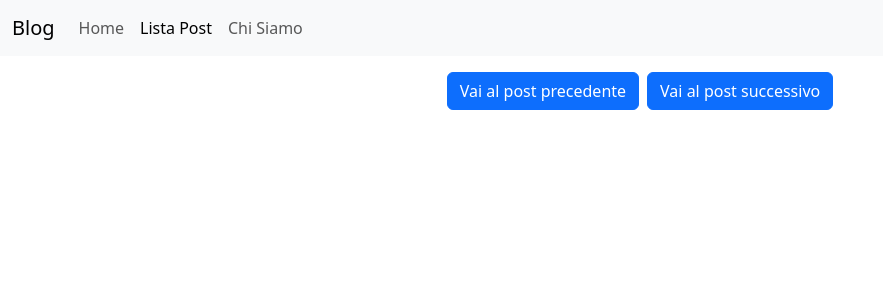
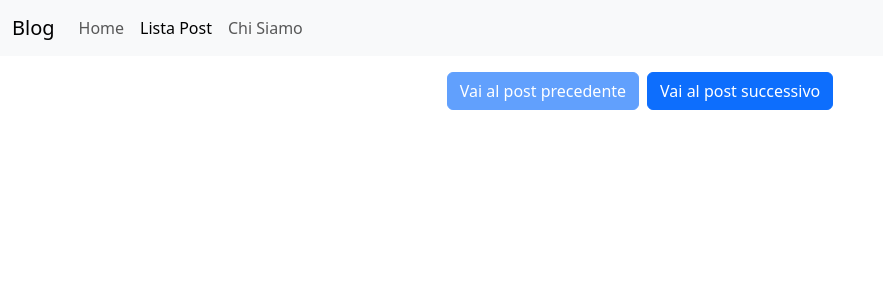
Before and after one commit to fabiodagostino27/react-router, a React (Vite) app: page /posts/1 in a window 1280 px wide. Shown: the top 300 px of the page, without its empty margins (0-883 px from the left). Built offline with nearby package versions, Linux system fonts and the light colour scheme; no server answers.

Commit message:
ADD: disabled buttons

```diff
--- a/src/pages/Post.jsx
+++ b/src/pages/Post.jsx
@@ -4,24 +4,25 @@ import { useState, useEffect } from "react";
 export default function Post() {
     const {id} = useParams()
     const [post, setPost] = useState({});
+    const [posts, setPosts] = useState([]);
 
     const fetchPost = () => {
         fetch(`http://localhost:3000/posts/api/${id}`)
             .then((res) => res.json())
             .then(data => setPost(data))
-    }
+    };
 
-    const navigate = useNavigate()
+    const navigate = useNavigate();
 
-    useEffect(fetchPost, [id])
+    useEffect(fetchPost, [id]);
 
     return (
         <div className="container">
             <h2>{post.title}</h2>
             <p>{post.content}</p>
             <div className="d-flex gap-2 justify-content-center">
-                <button className="btn btn-primary" onClick={() => navigate(`/posts/${parseInt(id) - 1}`)}>Vai al post precedente</button>
-                <button className="btn btn-primary" onClick={() => navigate(`/posts/${parseInt(id) + 1}`)}>Vai al post successivo</button>
+                <button className={`btn btn-primary ${(id == 1) ? "disabled" : "d-block"}`} onClick={() => navigate(`/posts/${parseInt(id) - 1}`)}>Vai al post precedente</button>
+                <button className={`btn btn-primary ${(id == 5) ? "disabled" : "d-block"}`} onClick={() => navigate(`/posts/${parseInt(id) + 1}`)}>Vai al post successivo</button>
             </div>
         </div>
     )
```
